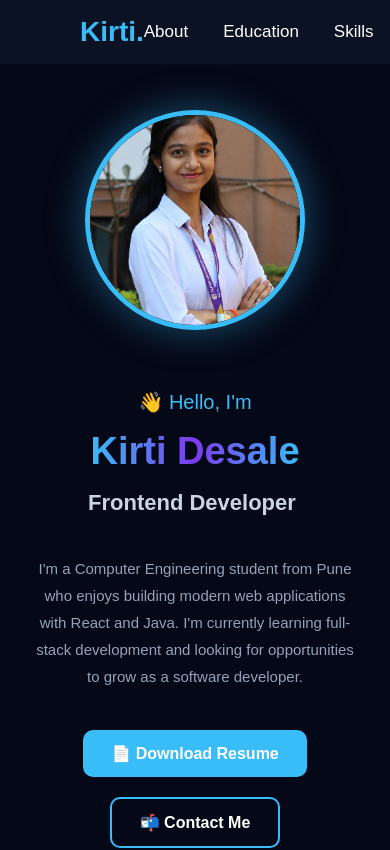
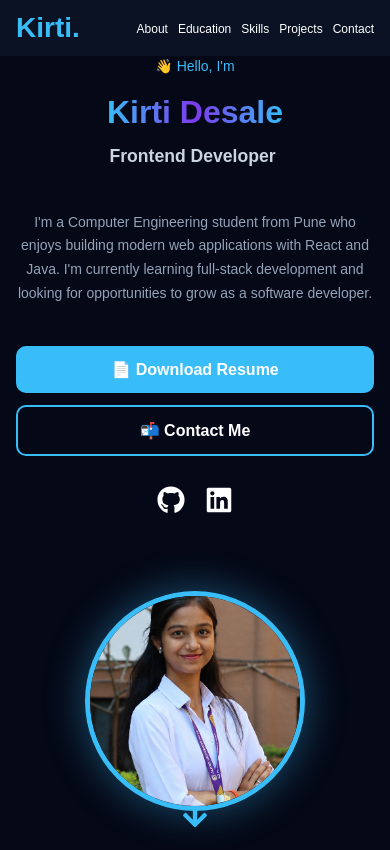
Before and after one commit to KirtiDesale/portfolio, a React app: page / in a window 390 px wide. Shown: the top 850 px of the page. Built offline with nearby package versions, Linux system fonts and the light colour scheme; the HTML template or start-up script is replaced by a standard one.

Commit message:
Improve mobile responsive layout

```diff
--- a/src/styles/Global.css
+++ b/src/styles/Global.css
@@ -32,3 +32,387 @@ section h1 {
   font-size: 50px;
   color: white;
 }
+/* =========================================================
+   MOBILE RESPONSIVE FIXES
+   Add this at the VERY BOTTOM of your global CSS
+   ========================================================= */
+
+* {
+  box-sizing: border-box;
+}
+
+html {
+  overflow-x: hidden;
+}
+
+body {
+  margin: 0;
+  overflow-x: hidden;
+}
+
+img {
+  max-width: 100%;
+  height: auto;
+}
+
+/* ---------- GENERAL SECTION ---------- */
+
+section {
+  width: 100%;
+  overflow: hidden;
+}
+
+.container,
+.section-container {
+  width: 100%;
+  max-width: 1200px;
+  margin: 0 auto;
+}
+
+/* ---------- TABLET ---------- */
+
+@media (max-width: 768px) {
+
+  /* General */
+  section {
+    padding-left: 20px !important;
+    padding-right: 20px !important;
+  }
+
+  /* Prevent anything from creating horizontal scroll */
+  .app,
+  main,
+  .container,
+  .section-container {
+    max-width: 100%;
+    overflow-x: hidden;
+  }
+
+  /* ---------- NAVBAR ---------- */
+
+  nav {
+    padding: 15px 20px !important;
+  }
+
+  .nav-container {
+    padding: 0 !important;
+  }
+
+  .nav-links {
+    gap: 15px !important;
+  }
+
+  .nav-links a {
+    font-size: 14px !important;
+  }
+
+  /* ---------- HERO ---------- */
+
+  .hero,
+  .hero-section,
+  .hero-container {
+    min-height: auto !important;
+    height: auto !important;
+    padding-top: 70px !important;
+    padding-bottom: 60px !important;
+
+    display: flex !important;
+    flex-direction: column !important;
+    justify-content: center !important;
+    align-items: center !important;
+    text-align: center !important;
+  }
+
+  .hero-content {
+    width: 100% !important;
+    max-width: 600px !important;
+  }
+
+  .hero h1 {
+    font-size: clamp(2.1rem, 8vw, 3rem) !important;
+    line-height: 1.15 !important;
+  }
+
+  .hero h2 {
+    font-size: clamp(1.1rem, 4vw, 1.5rem) !important;
+  }
+
+  .hero p {
+    font-size: 15px !important;
+    line-height: 1.7 !important;
+  }
+
+  .hero-buttons {
+    display: flex !important;
+    flex-wrap: wrap !important;
+    justify-content: center !important;
+    gap: 12px !important;
+  }
+
+  .hero-buttons a,
+  .hero-buttons button {
+    min-height: 44px;
+  }
+
+  .hero-image {
+    width: min(75vw, 300px) !important;
+    margin: 30px auto 0 !important;
+  }
+
+  /* ---------- SECTION HEADINGS ---------- */
+
+  .section-title {
+    font-size: clamp(1.8rem, 7vw, 2.5rem) !important;
+    text-align: center !important;
+  }
+
+  .section-subtitle {
+    font-size: 14px !important;
+    text-align: center !important;
+  }
+
+  /* ---------- ABOUT ---------- */
+
+  .about,
+  .about-container,
+  .about-content {
+    display: flex !important;
+    flex-direction: column !important;
+    align-items: center !important;
+  }
+
+  .about-image {
+    width: min(80vw, 320px) !important;
+    margin: 0 auto 30px !important;
+  }
+
+  .about-text {
+    width: 100% !important;
+    text-align: center !important;
+  }
+
+  .about-text p {
+    font-size: 15px !important;
+    line-height: 1.7 !important;
+  }
+
+  /* ---------- SKILLS ---------- */
+
+  .skills-grid {
+    grid-template-columns: repeat(2, 1fr) !important;
+    gap: 12px !important;
+  }
+
+  .skill-card {
+    min-width: 0 !important;
+    padding: 18px 10px !important;
+  }
+
+  .skill-card svg {
+    font-size: 28px !important;
+  }
+
+  .skill-card h3,
+  .skill-card p {
+    font-size: 13px !important;
+  }
+
+  /* ---------- PROJECTS ---------- */
+
+  .projects-grid {
+    grid-template-columns: 1fr !important;
+    gap: 22px !important;
+  }
+
+  .project-card {
+    width: 100% !important;
+    min-width: 0 !important;
+  }
+
+  .project-card img {
+    width: 100% !important;
+    height: auto !important;
+    aspect-ratio: 16 / 10 !important;
+    object-fit: cover !important;
+  }
+
+  .project-content {
+    padding: 18px !important;
+  }
+
+  .project-content h3 {
+    font-size: 20px !important;
+  }
+
+  .project-content p {
+    font-size: 14px !important;
+    line-height: 1.6 !important;
+  }
+
+  .project-buttons {
+    display: flex !important;
+    flex-wrap: wrap !important;
+    gap: 10px !important;
+  }
+
+  /* ---------- EXPERIENCE ---------- */
+
+  .experience-container,
+  .timeline {
+    width: 100% !important;
+  }
+
+  .experience-card {
+    width: 100% !important;
+    margin-left: 0 !important;
+    margin-right: 0 !important;
+  }
+
+  /* ---------- CONTACT ---------- */
+
+  .contact-container {
+    width: 100% !important;
+  }
+
+  .contact-form {
+    width: 100% !important;
+  }
+
+  .contact-form input,
+  .contact-form textarea {
+    width: 100% !important;
+    font-size: 16px !important;
+  }
+
+  .contact-form button {
+    width: 100% !important;
+    min-height: 46px !important;
+  }
+
+  /* ---------- FOOTER ---------- */
+
+  footer {
+    padding: 30px 20px !important;
+    text-align: center !important;
+  }
+
+  .footer-content {
+    flex-direction: column !important;
+    gap: 20px !important;
+  }
+
+  .social-links {
+    justify-content: center !important;
+  }
+}
+
+
+/* =========================================================
+   SMALL PHONES
+   ========================================================= */
+
+@media (max-width: 480px) {
+
+  section {
+    padding-left: 16px !important;
+    padding-right: 16px !important;
+  }
+
+  /* Navbar */
+  nav {
+    padding: 12px 16px !important;
+  }
+
+  .nav-links {
+    gap: 10px !important;
+  }
+
+  .nav-links a {
+    font-size: 12px !important;
+  }
+
+  /* Hero */
+  .hero,
+  .hero-section,
+  .hero-container {
+    padding-top: 55px !important;
+    padding-bottom: 45px !important;
+  }
+
+  .hero h1 {
+    font-size: 2rem !important;
+  }
+
+  .hero p {
+    font-size: 14px !important;
+  }
+
+  .hero-buttons {
+    width: 100% !important;
+  }
+
+  .hero-buttons a,
+  .hero-buttons button {
+    width: 100% !important;
+  }
+
+  .hero-image {
+    width: min(75vw, 260px) !important;
+  }
+
+  /* Skills */
+  .skills-grid {
+    grid-template-columns: repeat(2, 1fr) !important;
+    gap: 10px !important;
+  }
+
+  .skill-card {
+    padding: 15px 8px !important;
+  }
+
+  /* Projects */
+  .project-content {
+    padding: 15px !important;
+  }
+
+  .project-content h3 {
+    font-size: 18px !important;
+  }
+
+  .project-content p {
+    font-size: 13px !important;
+  }
+
+  /* Buttons */
+  .project-buttons a,
+  .project-buttons button {
+    flex: 1 !important;
+    min-width: 120px !important;
+    text-align: center !important;
+    min-height: 42px !important;
+  }
+}
+
+
+/* =========================================================
+   VERY SMALL PHONES
+   ========================================================= */
+
+@media (max-width: 360px) {
+
+  .hero h1 {
+    font-size: 1.75rem !important;
+  }
+
+  .skills-grid {
+    grid-template-columns: 1fr !important;
+  }
+
+  .nav-links {
+    gap: 7px !important;
+  }
+
+  .nav-links a {
+    font-size: 11px !important;
+  }
+}
```
